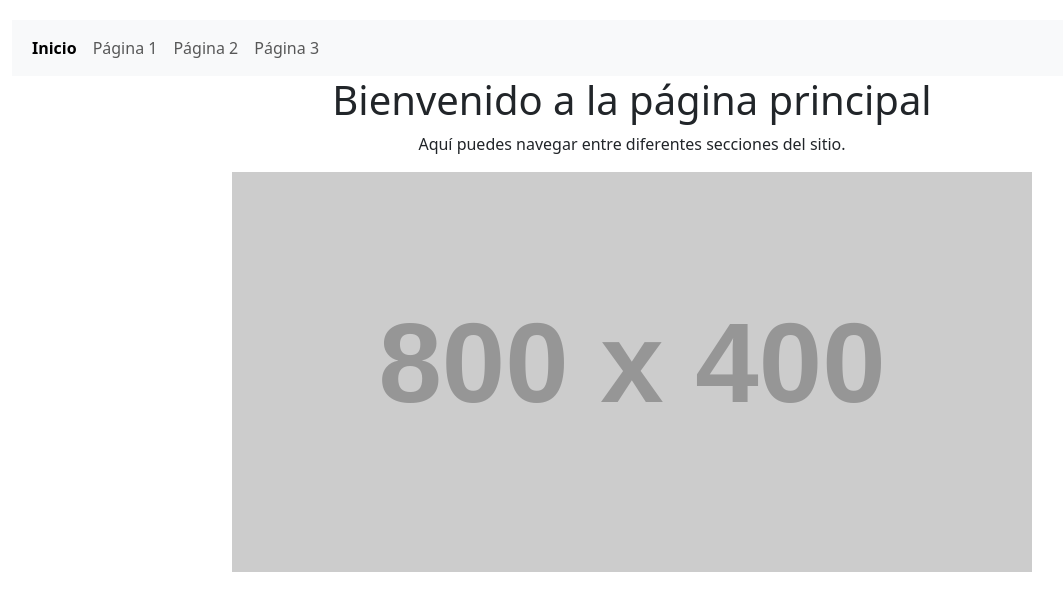
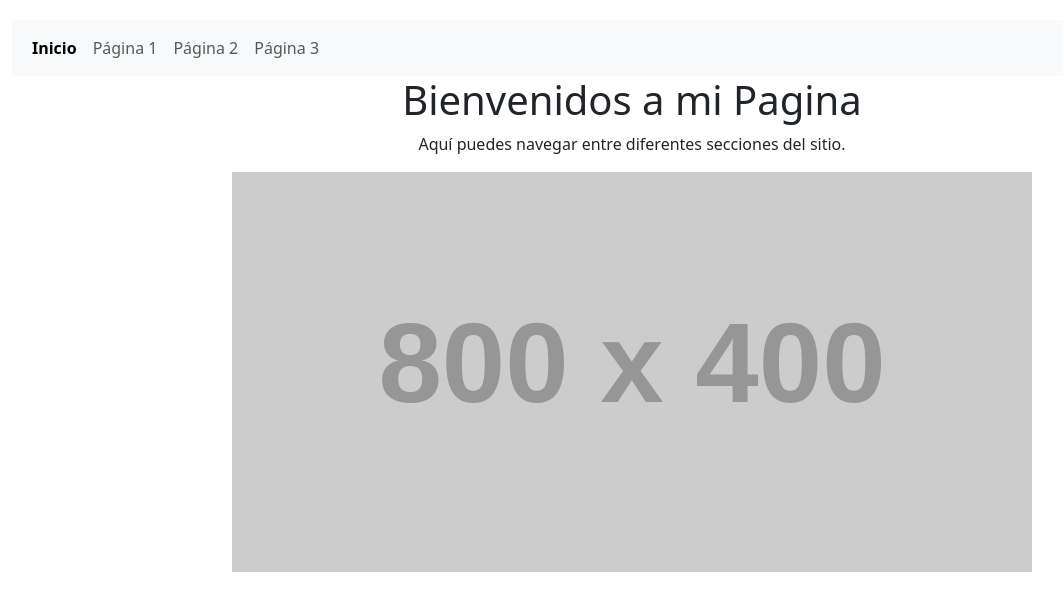
Before and after one commit to alanbby18/Laboratorio6, a plain HTML site: page index.html in a window 1280 px wide. Shown: the whole page, without its empty margins (8-1071 px from the left). Drawn offline with nearby package versions, Linux system fonts and the light colour scheme; placeholder pictures from the web are drawn by us.

Commit message:
update index.html

```diff
--- a/index.html
+++ b/index.html
@@ -26,7 +26,7 @@
 
     <!-- Contenido del index -->
     <div class="container">
-        <h1>Bienvenido a la página principal</h1>
+        <h1>Bienvenidos a mi Pagina</h1>
         <p>Aquí puedes navegar entre diferentes secciones del sitio.</p>
         <img src="https://via.placeholder.com/800x400" alt="Imagen de ejemplo" class="img-fluid mb-3">
     </div>
```
